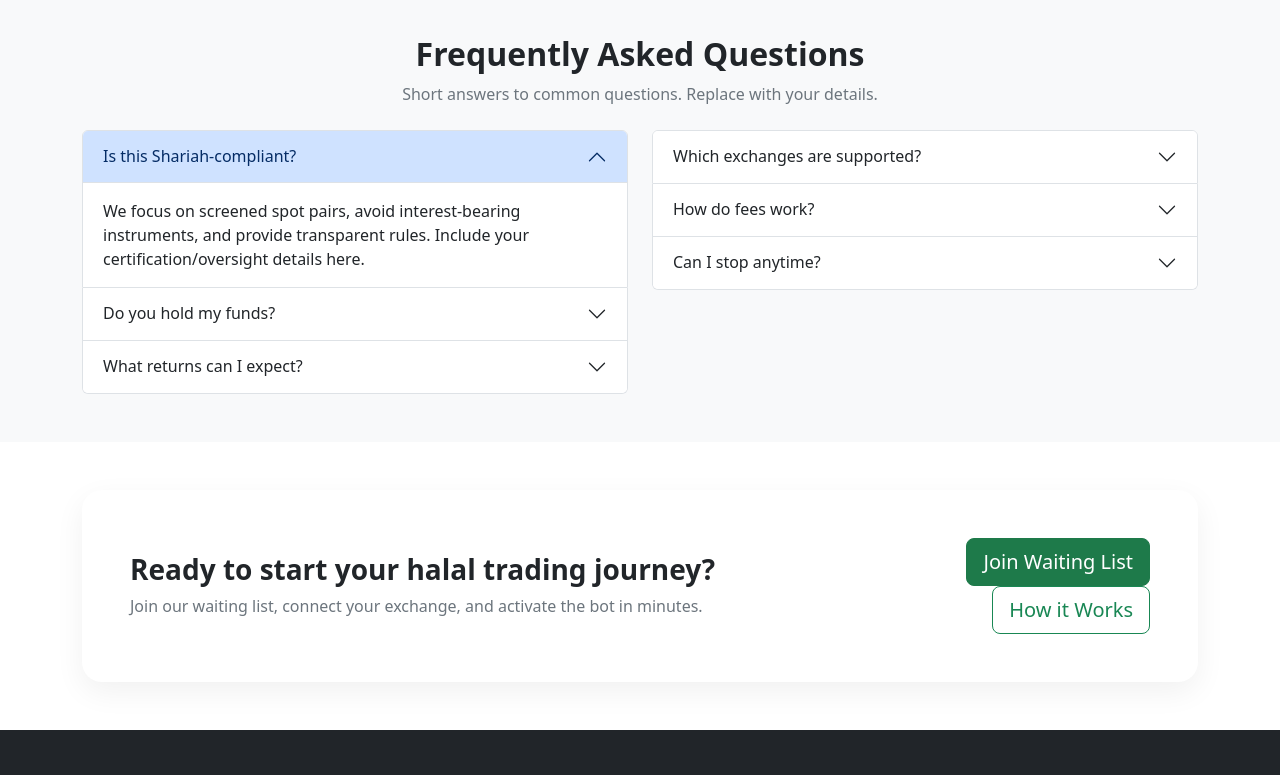
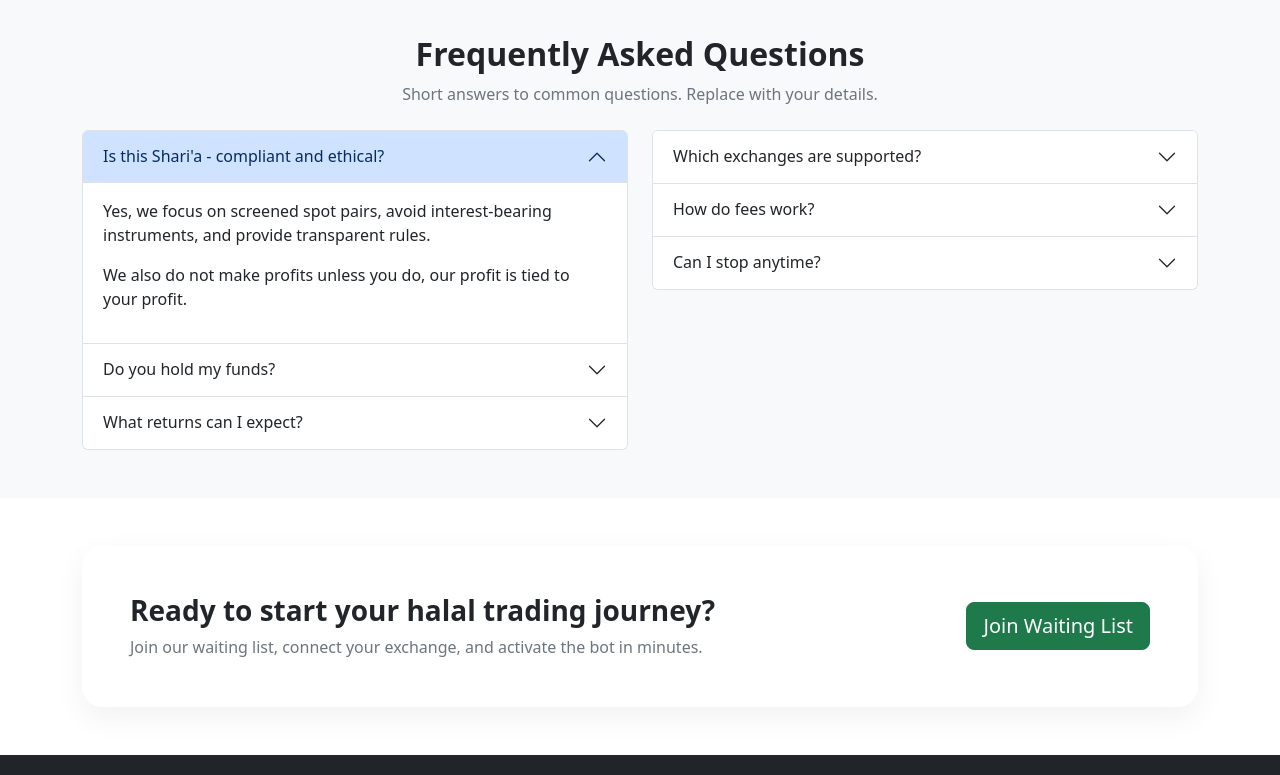
Before and after one commit to dreigningking/5point1ratio, a plain HTML site: page index.html in a window 1280 px wide. Shown: the part 3780-4555 px from the top of the page. Drawn offline with nearby package versions, Linux system fonts and the light colour scheme.

Commit message:
made change to faq

```diff
--- a/index.html
+++ b/index.html
@@ -666,10 +666,13 @@
             <div class="accordion-item">
               <h2 class="accordion-header" id="q1"><button class="accordion-button" type="button"
                   data-bs-toggle="collapse" data-bs-target="#a1" aria-expanded="true" aria-controls="a1">Is this
-                  Shariah-compliant?</button></h2>
+                  Shari'a - compliant and ethical?</button></h2>
               <div id="a1" class="accordion-collapse collapse show" aria-labelledby="q1" data-bs-parent="#faqLeft">
-                <div class="accordion-body">We focus on screened spot pairs, avoid interest-bearing instruments, and
-                  provide transparent rules. Include your certification/oversight details here.</div>
+                <div class="accordion-body">
+                  <p>Yes, we focus on screened spot pairs, avoid interest-bearing instruments, and provide transparent rules.</p>
+                  <p>We also do not make profits unless you do, our profit is tied to your profit.</p>
+
+                </div>
               </div>
             </div>
             <div class="accordion-item">
@@ -728,7 +731,7 @@
               <h2 class="accordion-header" id="q6"><button class="accordion-button collapsed" type="button"
                   data-bs-toggle="collapse" data-bs-target="#a6">Can I stop anytime?</button></h2>
               <div id="a6" class="accordion-collapse collapse" data-bs-parent="#faqRight">
-                <div class="accordion-body">Yes—pause the bot and/or revoke the API key. Add steps here.</div>
+                <div class="accordion-body">Yes—pause the bot and/or revoke the API key</div>
               </div>
             </div>
           </div>
@@ -749,8 +752,9 @@
             </p>
           </div>
           <div class="col-lg-4 text-lg-end">
-            <a href="#" class="btn btn-brand btn-lg text-white">Join Waiting List</a>
-            <a href="#how" class="btn btn-outline-success btn-lg ms-2">How it Works</a>
+
+            <a href="https://t.me/TG1EMPRESARIAL" class="btn btn-brand btn-lg text-white">Join Waiting List</a>
+
           </div>
         </div>
       </div>
```
Also changed, not shown: 1 other file.
